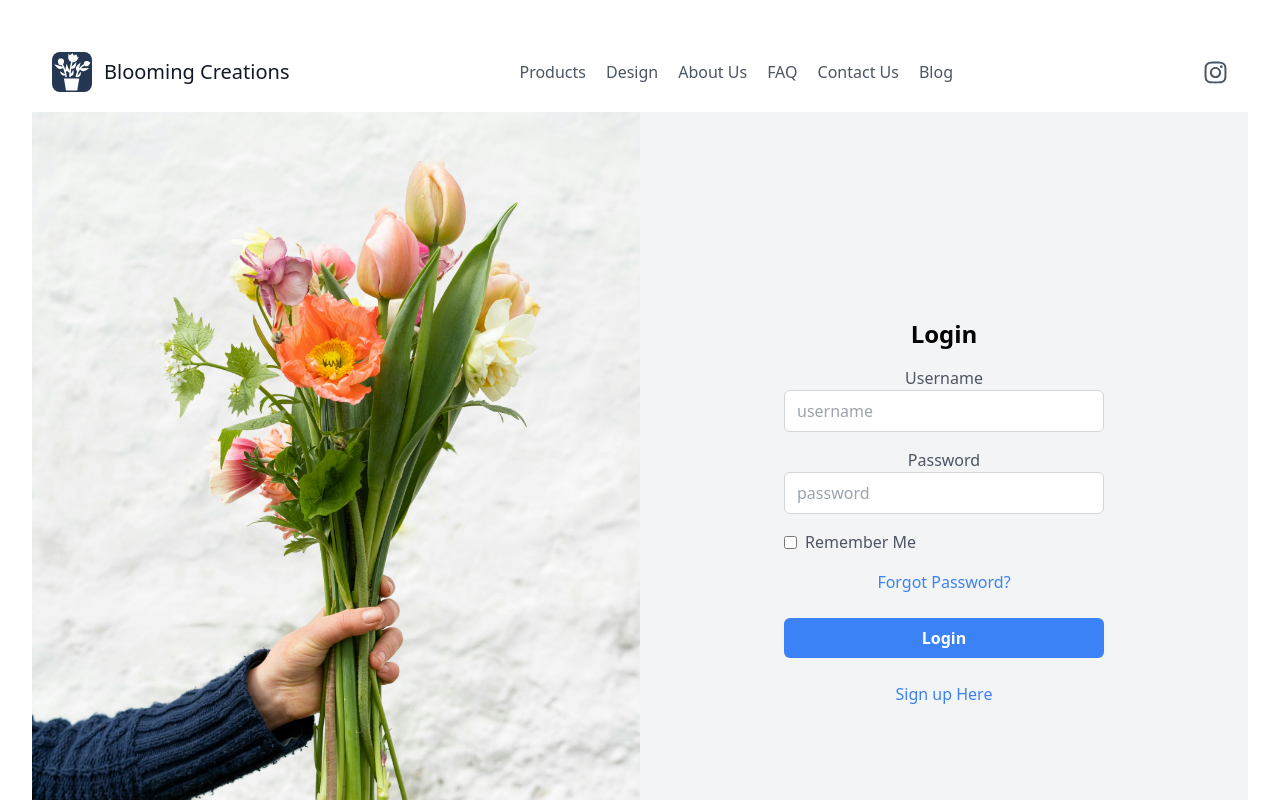
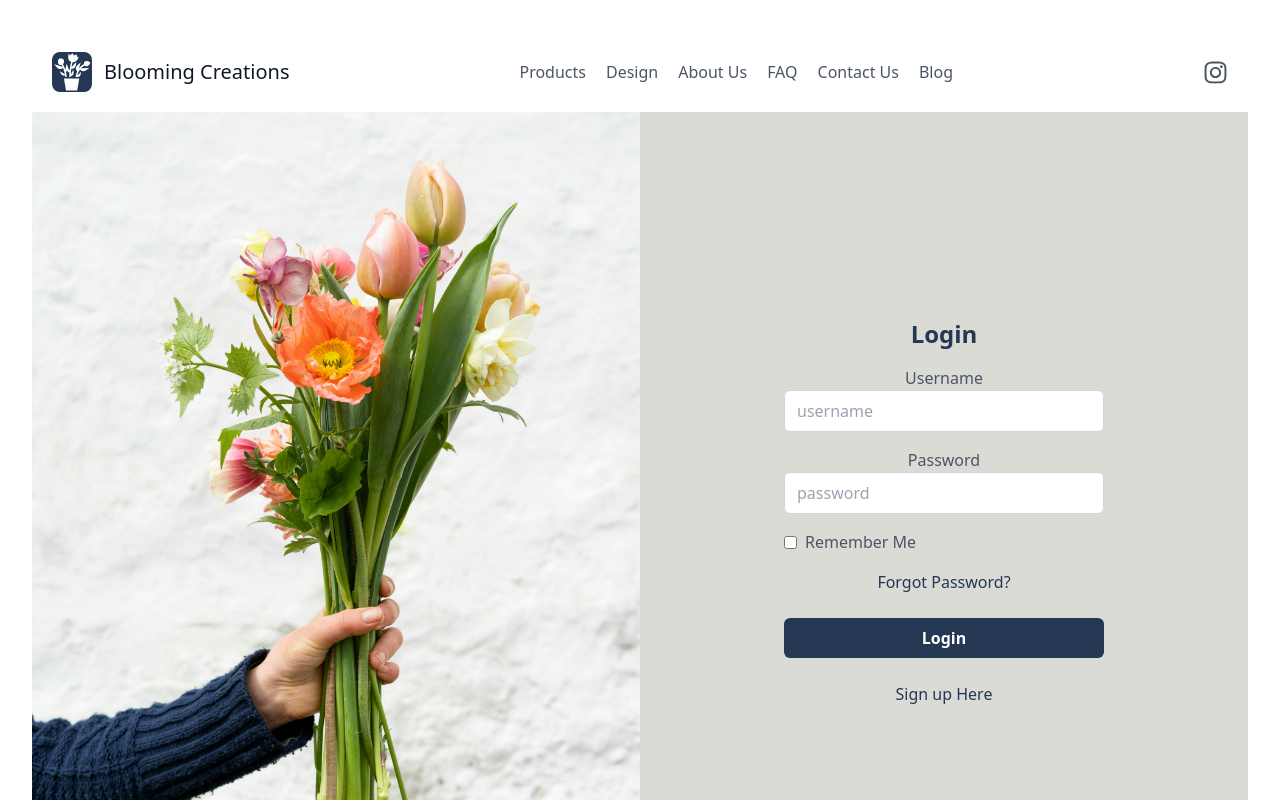
Before and after one commit to lavollmer/flowers-creation, a React (Vite) app: page / in a window 1280 px wide. Shown: the top 800 px of the page. Built offline with nearby package versions, Linux system fonts and the light colour scheme.

Commit message:
styling the login page

```diff
--- a/src/App.jsx
+++ b/src/App.jsx
@@ -14,11 +14,13 @@ import "./App.css";
 function App() {
   return (
     <>
-      <Header />
-      <Login />
-      <Hero />
-      <Main />
-      <Footer />
+      <div>
+        <Header />
+        <Login />
+        <Hero />
+        <Main />
+        <Footer />
+      </div>
     </>
   );
 }
--- a/src/components/Login.jsx
+++ b/src/components/Login.jsx
@@ -23,7 +23,7 @@ const Login = () => {
 
   return (
     <div>
-      <div class="bg-gray-100 flex justify-center items-center h-screen">
+      <div class="bg-[#DBDBD5] flex justify-center items-center h-screen">
         <div class="w-1/2 h-screen hidden lg:block">
           <img
             src={FlowerBouquet}
@@ -33,7 +33,7 @@ const Login = () => {
         </div>
 
         <div class="lg:p-36 md:p-52 sm:20 p-8 w-full lg:w-1/2">
-          <h1 class="text-2xl font-semibold mb-4">Login</h1>
+          <h1 class="text-2xl font-semibold mb-4 text-[#243853]">Login</h1>
           <form action="#" method="POST">
             <div class="mb-4">
               <label for="username" class="block text-gray-600">
@@ -80,7 +80,7 @@ const Login = () => {
               </label>
             </div>
 
-            <div class="mb-6 text-blue-500">
+            <div class="mb-6 text-[#243853]">
               <a href="#" class="hover:underline">
                 Forgot Password?
               </a>
@@ -89,13 +89,13 @@ const Login = () => {
             <button
               type="submit"
               onClick={handleLogin}
-              class="bg-blue-500 hover:bg-blue-600 text-white font-semibold rounded-md py-2 px-4 w-full"
+              class="bg-[#243853] hover:bg-blue-600 text-white font-semibold rounded-md py-2 px-4 w-full"
             >
               Login
             </button>
           </form>
 
-          <div class="mt-6 text-blue-500 text-center">
+          <div class="mt-6 text-[#243853] text-center">
             <a href="#" class="hover:underline">
               Sign up Here
             </a>
```
